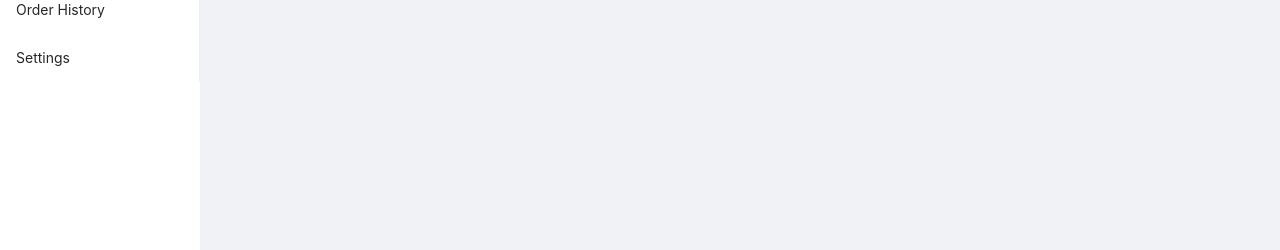
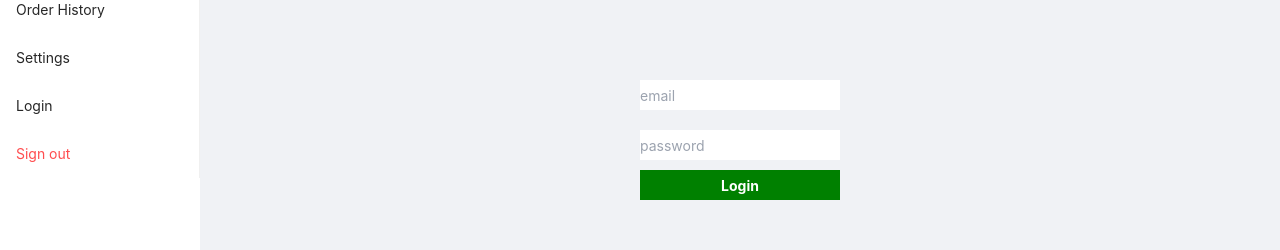
Before and after one commit to mustafa-bhm/shashlick-restaurant-firebase, a React (Create React App) app: page /login in a window 1280 px wide. Shown: the part 265-515 px from the top of the page. Built offline with nearby package versions, Linux system fonts and the light colour scheme; no server answers.

Commit message:
create login form , update routes & connect to firebase using Auth module

```diff
--- /dev/null
+++ b/src/Contexts/RestaurantContext.js
@@ -0,0 +1,25 @@
+import { createContext, useState, useEffect, useContext } from "react";
+
+const RestaurantContext = createContext({});
+
+const RestaurantContextProvider = ({ children }) => {
+  const [user, setUser] = useState();
+  const [restaurant, setRestaurant] = useState();
+
+  useEffect(() => {
+    // get current user and set it to user variable
+  }, []);
+
+  useEffect(() => {
+    // fetch restaurant and filter by admin email
+  }, []);
+
+  return (
+    <RestaurantContext.Provider value={{ restaurant, setRestaurant }}>
+      {children}
+    </RestaurantContext.Provider>
+  );
+};
+
+export default RestaurantContextProvider;
+export const useRestaurantContext = () => useContext(RestaurantContext);
--- a/src/components/AppRoutes/index.js
+++ b/src/components/AppRoutes/index.js
@@ -4,6 +4,7 @@ import RestaurantMenu from "../../modules/RestaurantMenu";
 import CreateMenuItem from "../../modules/CreateMenuItem";
 import OrderHistory from "../../modules/OrderHisotry";
 import Settings from "../../modules/Settings";
+import Login from "../../modules/LoginForm";
 import { Routes, Route } from "react-router-dom";
 
 const AppRoutes = () => {
@@ -15,6 +16,7 @@ const AppRoutes = () => {
       <Route path="menu/create" element={<CreateMenuItem />} />
       <Route path="order-history" element={<OrderHistory />} />
       <Route path="settings" element={<Settings />} />
+      <Route path="login" element={<Login />} />
     </Routes>
   );
 };
--- a/src/components/SideMenu/index.js
+++ b/src/components/SideMenu/index.js
@@ -1,5 +1,5 @@
-import { Menu } from 'antd';
-import { useNavigate } from 'react-router-dom';
+import { Menu } from "antd";
+import { useNavigate } from "react-router-dom";
 
 const SideMenu = () => {
   const navigate = useNavigate();
@@ -7,25 +7,34 @@ const SideMenu = () => {
   const menuItems = [
     {
       key: "/",
-      label: 'Orders'
+      label: "Orders",
     },
     {
       key: "menu",
-      label: 'Menu'
+      label: "Menu",
     },
     {
       key: "order-history",
-      label: 'Order History'
+      label: "Order History",
     },
     {
       key: "settings",
-      label: 'Settings'
-    }
+      label: "Settings",
+    },
+    {
+      key: "login",
+      label: "Login",
+    },
+    {
+      key: "signOut",
+      label: "Sign out",
+      danger: "true",
+    },
   ];
 
   return (
-    <Menu items={menuItems} onClick={(menuItem) => navigate(menuItem.key)}/>
-  )
+    <Menu items={menuItems} onClick={(menuItem) => navigate(menuItem.key)} />
+  );
 };
 
 export default SideMenu;
--- /dev/null
+++ b/src/modules/LoginForm/index.js
@@ -0,0 +1,83 @@
+import { useState } from "react";
+
+import { signInWithEmailAndPassword } from "firebase/auth";
+import { auth } from "../../firebase";
+import { useNavigate } from "react-router-dom";
+
+const Login = () => {
+  const [error, setError] = useState(false);
+  const [email, setEmail] = useState("");
+  const [password, setPassword] = useState("");
+
+  const navitage = useNavigate();
+
+  const handleLogin = (e) => {
+    e.preventDefault();
+
+    signInWithEmailAndPassword(auth, email, password)
+      .then((userCredential) => {
+        // Signed in
+        const user = userCredential.user;
+        console.log(user);
+        navitage("/");
+      })
+      .catch((error) => {
+        setError(true);
+      });
+  };
+
+  return (
+    <div style={styles.login}>
+      <form onSubmit={handleLogin} style={styles.form}>
+        <input
+          style={styles.input}
+          type="email"
+          placeholder="email"
+          onChange={(e) => setEmail(e.target.value)}
+        />
+        <input
+          style={styles.input}
+          type="password"
+          placeholder="password"
+          onChange={(e) => setPassword(e.target.value)}
+        />
+        <button style={styles.button} type="submit">
+          Login
+        </button>
+        {error && <span style={styles.span}>Wrong email or password!</span>}
+      </form>
+    </div>
+  );
+};
+
+const styles = {
+  input: {
+    width: "200px",
+    height: "30px",
+    margin: "10px",
+  },
+  login: {
+    height: "100vh",
+    display: "flex",
+    alignItems: "center",
+    justifyContent: "center",
+  },
+  form: {
+    display: "flex",
+    flexDirection: "column",
+    alignItems: "center",
+  },
+
+  button: {
+    width: "200px",
+    height: "30px",
+    border: "none",
+    backgroundColor: "green",
+    color: "white",
+    fontWeight: "bold",
+    cursor: "pointer",
+  },
+  span: { fontSize: "12px", color: "red", marginTop: "10px" },
+};
+
+export default Login;
```
